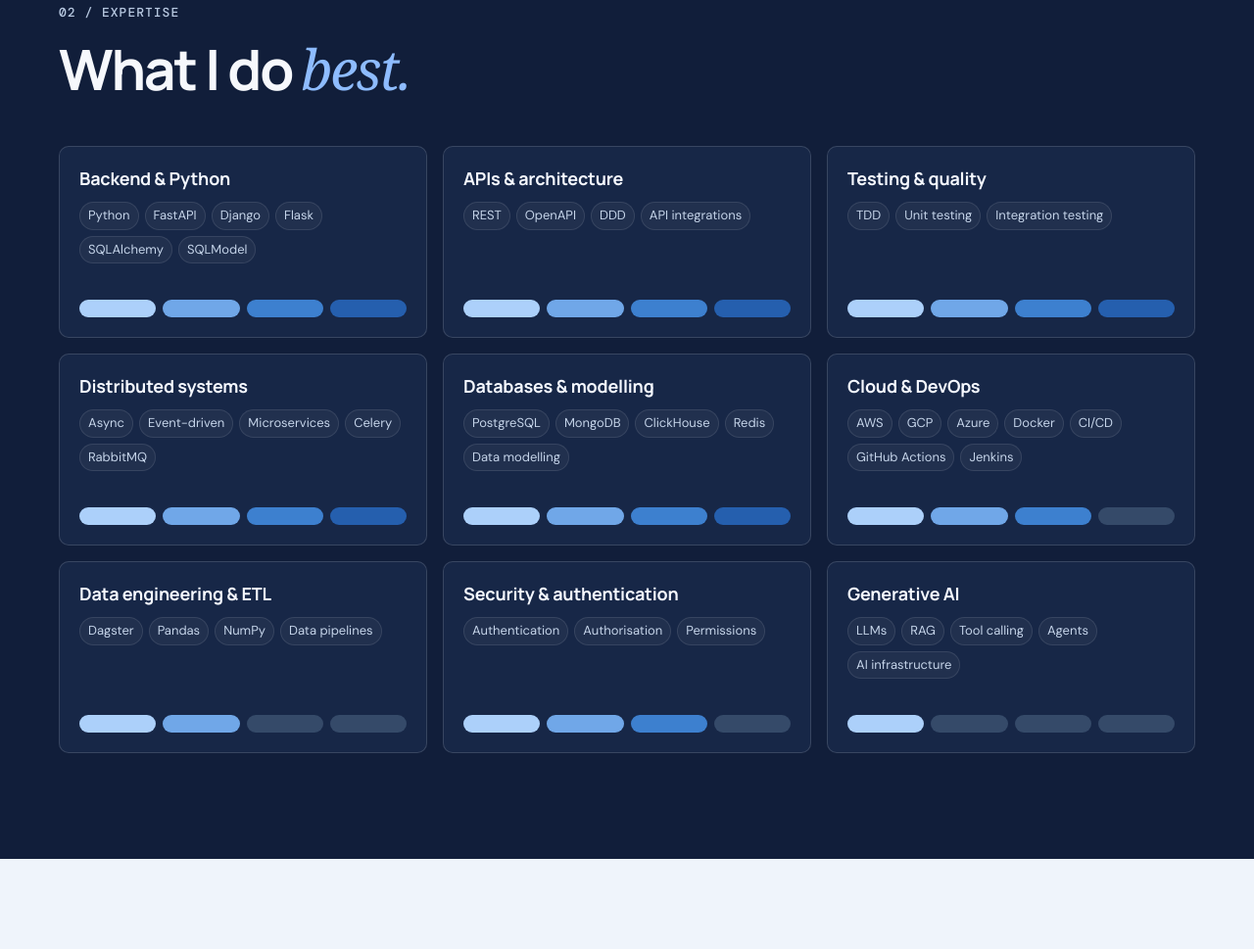
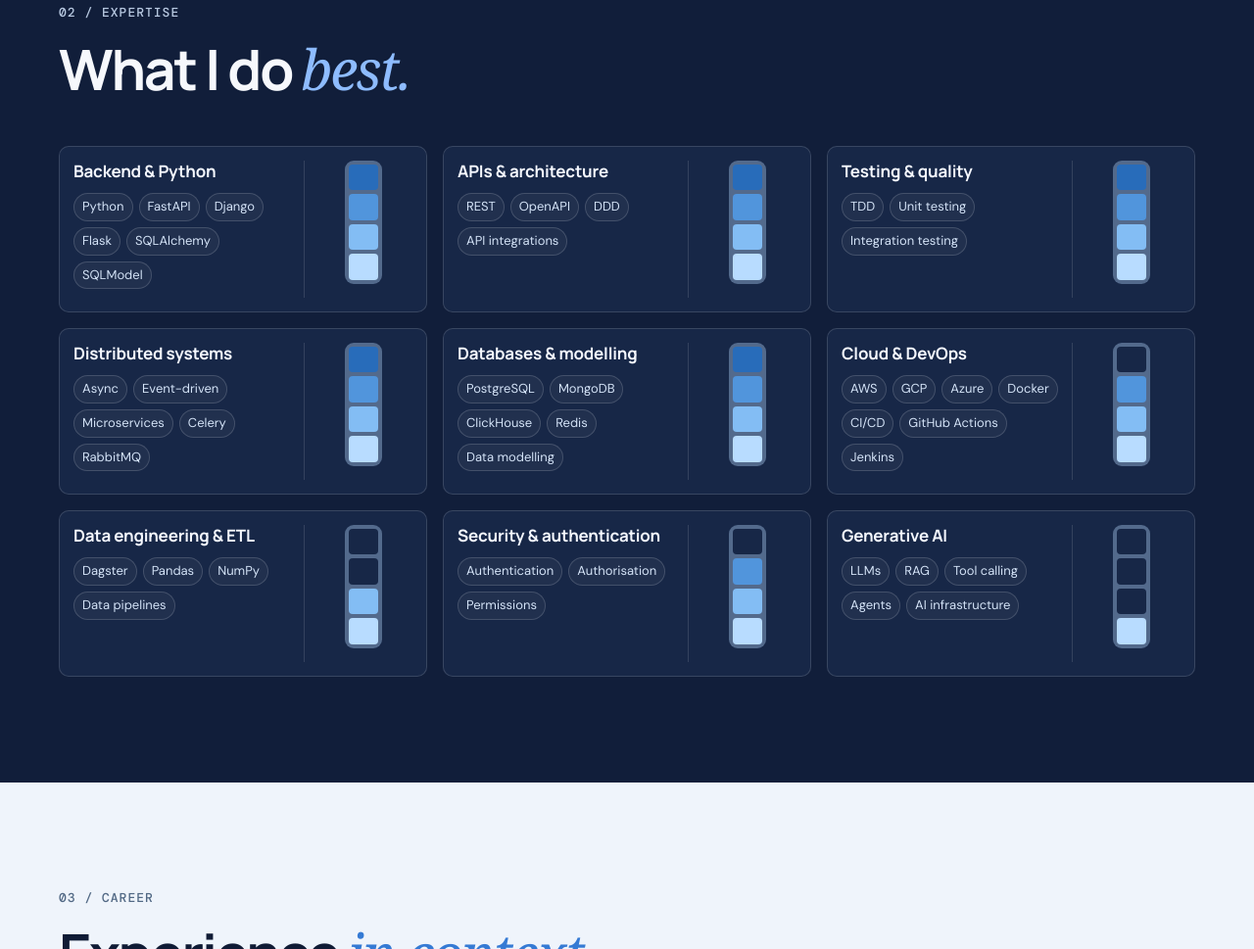
Before and after one commit to txemac/txemac.github.io, a plain HTML site: page index.html in a window 1280 px wide. Shown: the part 1721-2690 px from the top of the page at 98% size. Drawn offline with nearby package versions, Linux system fonts and the light colour scheme.

Commit message:
Apply vertical expertise card design

```diff
--- a/styles.css
+++ b/styles.css
@@ -262,3 +262,23 @@ html:not([data-theme="dark"]) .skills .meter-fill{background:linear-gradient(90d
 .skills .meter-segment.is-filled:nth-child(2){background:#70a7e8}
 .skills .meter-segment.is-filled:nth-child(3){background:#3d80cf}
 .skills .meter-segment.is-filled:nth-child(4){background:#255fae}
+
+
+/* Vertical proficiency bars with a two-thirds text area and room for three chip lines. */
+.skills .skill-list{display:grid;grid-template-columns:repeat(3,minmax(0,1fr));gap:16px;max-width:none;border:0}
+.skills .skill-row{display:grid;grid-template-columns:2fr 1fr;align-items:start;gap:12px;min-width:0;min-height:170px;padding:14px;background:#172747;border:1px solid #ffffff24;border-radius:10px}
+.skills .skill-info{display:flex;min-width:0;flex-direction:column;align-items:flex-start;gap:11px}
+.skills .skill-info h3{min-height:0;margin:0;color:#f5f8ff;font:650 17px/1.32 var(--display);letter-spacing:-.2px}
+.skills .skill-techs{display:flex;min-height:94px;flex-wrap:wrap;align-content:flex-start;align-items:flex-start;gap:6px}
+.skills .skill-techs span{padding:4px 8px;border:1px solid #ffffff28;border-radius:15px;background:#ffffff0b;color:#d4e3f7;font-size:13px;line-height:1.45;overflow-wrap:anywhere}
+.skills .skill-meter-row{display:grid;min-height:140px;place-items:start center;margin:0;padding-left:10px;border-left:1px solid #ffffff20}
+.skills .meter{display:flex;flex-direction:column-reverse;gap:4px;width:38px;height:126px;flex:none;padding:4px;overflow:hidden;border:0;border-radius:9px;background:#536a8c;box-shadow:none}
+.skills .meter:after{display:none}
+.skills .meter-segment{display:block;flex:1 1 0;width:100%;height:auto;min-height:0;border-radius:4px;background:#172747;transition:background .2s ease}
+.skills .meter-segment.is-filled.level-1{background:#b8dcff}
+.skills .meter-segment.is-filled.level-2{background:#83bdf4}
+.skills .meter-segment.is-filled.level-3{background:#5195dc}
+.skills .meter-segment.is-filled.level-4{background:#286cba}
+html[data-theme="dark"] .skills .meter-segment{background:#14243c}
+@media(max-width:900px){.skills .skill-list{grid-template-columns:repeat(2,minmax(0,1fr))}}
+@media(max-width:600px){.skills .skill-list{grid-template-columns:1fr}.skills .skill-row{min-height:170px;padding:14px}.skills .skill-techs{min-height:94px}.skills .skill-meter-row{min-height:140px}.skills .meter{height:126px}}
```
Also changed, not shown: script.js.
